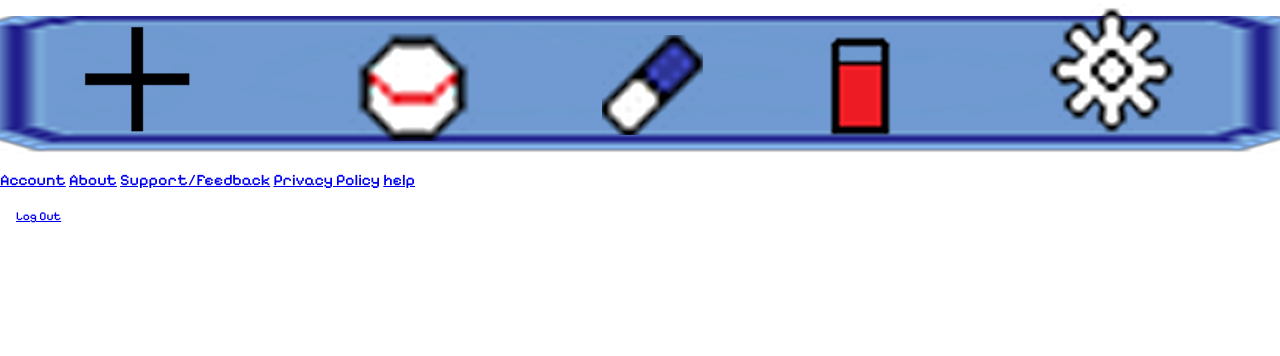
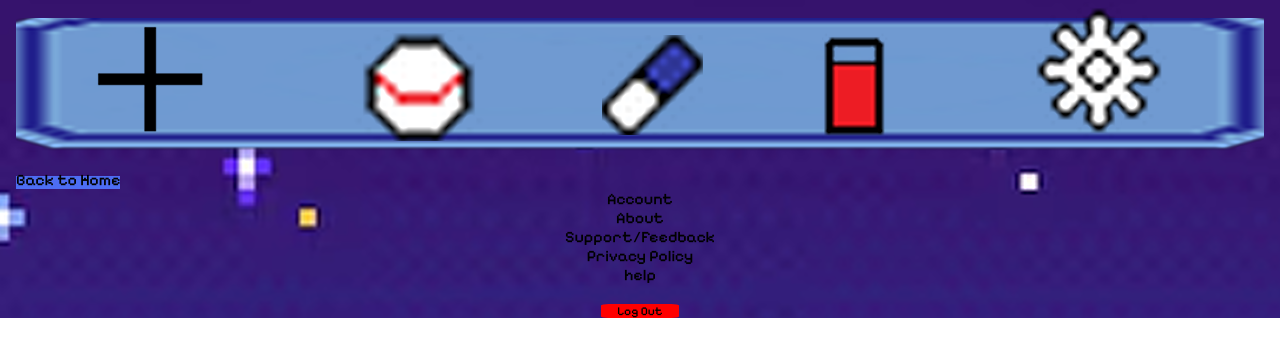
Before and after one commit to CartWebApp/pawpal-web-app-randy-and-nathan, a plain HTML site: page settings.html in a window 1280 px wide. Drawn offline with Linux system fonts and the light colour scheme.

Commit message:
Added elements to settings and a little to special needs
Set the text center, just need to figure out how to space it out.

```diff
--- a/PP.css
+++ b/PP.css
@@ -1,5 +1,14 @@
 @import url('https://fonts.googleapis.com/css2?family=Pixelify+Sans:wght@400;500;700&display=swap');
 
+a {
+  text-decoration: none;
+  color:black ;
+}
+
+a.hover {
+  color:white;
+  transition: 0.3s ease;
+}
 
 .hero {
 display: flex;
@@ -39,7 +48,7 @@ align-items: flex-end;
 
   .privacy {
    background-image: url(Images/image\ 12.png) url(images/image\ 13.png);
-
+background-repeat: no-repeat;
   }
 
   h1 {
@@ -291,3 +300,41 @@ body.log {
   color: white;
 
 }
+
+.hero-settings{
+  background-image: url(Images/image\ 17.png);
+}
+
+.settings-continued {
+  display:flex;
+  flex-direction:column;
+  align-items:center;
+
+  background-repeat: no-repeat;
+  flex-wrap: wrap;
+}
+
+.logout {
+  display:flex;
+  color:white;
+  flex-direction:column;
+justify-content:flex-end;
+  background-color: red;
+border-radius: 10%;
+width:auto;
+height:max-content
+}
+
+.backhome{
+ background-image: url(Images/desc.png);
+}
+
+.needs{
+  display:flex;
+  flex-direction:column;
+  align-items:center;
+  justify-content: space-between;
+}
+
+.special-needs{
+}
--- a/settings.html
+++ b/settings.html
@@ -10,6 +10,7 @@
     <title>Wellnesti-settings</title>
 </head>
 <body>
+    <section class="hero-settings">
     <header>
         <nav class="navbar">
             <ul class="list">
@@ -20,8 +21,7 @@
                 <li class="settings"><a href="settings.html"><img src="images/Gear.png"></a></li>
              </ul>
         </nav>
-    </header>
-
+    </header>            <a href="index.html" class="backhome">Back to Home</a>
     <nav class="settings-continued">
         <a href="account.html">Account</a>
         <a href="about.html">About</a>
@@ -31,3 +31,5 @@
         <footer class="logout">
         <a href="logout.html">Log Out</a>
        </footer>
+    </nav>
+    </section>
```
Also changed, not shown: Signin.html (+0 -1 lines), index.html (+1 -1 lines), special.needs.html (+9 -4 lines).
